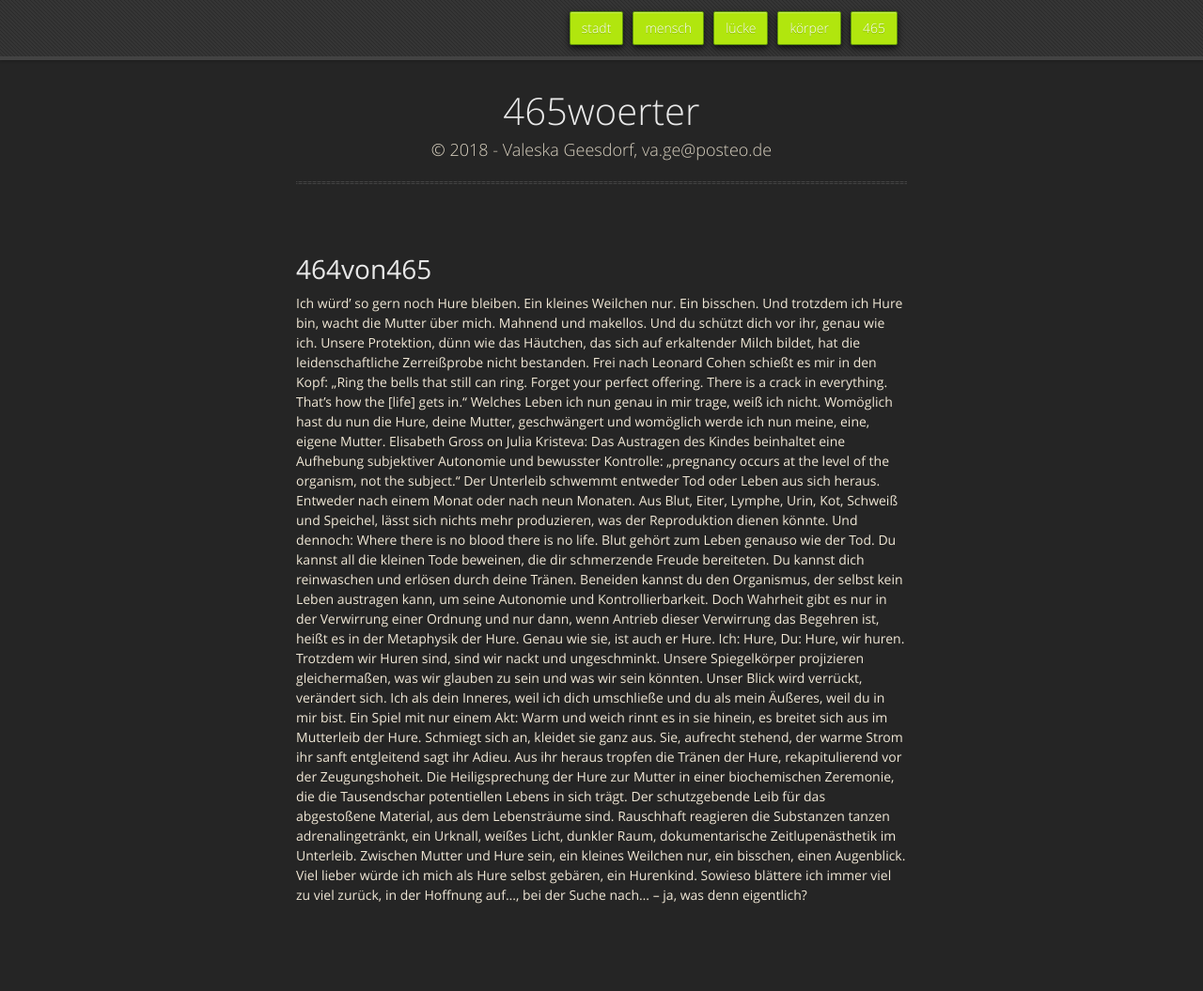
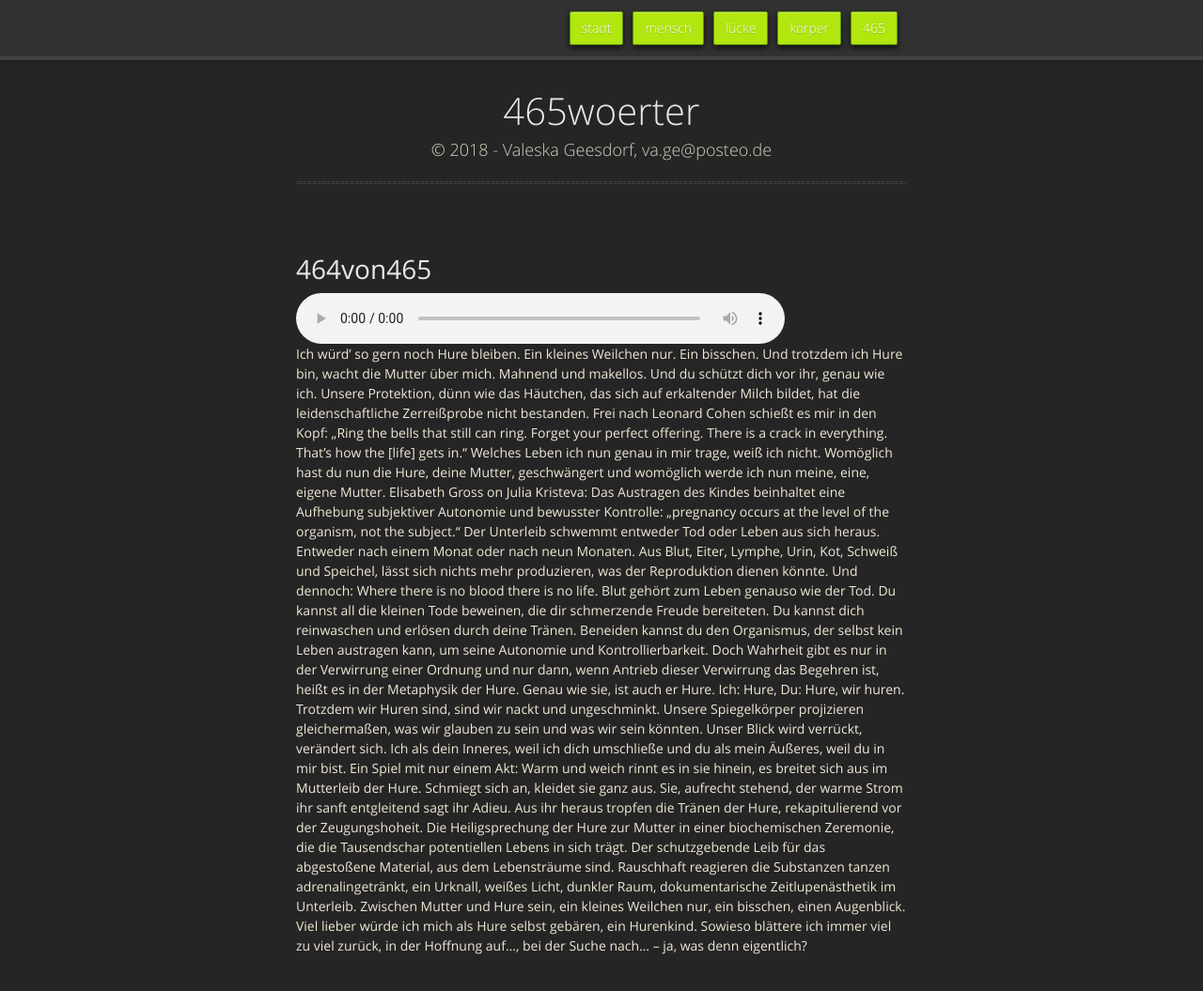
Before and after one commit to va-ge/465woerter, a Jekyll site: the page built from _koerper/464von465.md, in a window 1280 px wide and 1127 px high. Shown: the top 1055 px of the window at 94% size. Built offline with Jekyll 4.4.1, drawn with Linux system fonts in a browser that asks for light colours.

Commit message:
audio 464 fix

```diff
--- a/_koerper/464von465.md
+++ b/_koerper/464von465.md
@@ -6,7 +6,9 @@ layout: default
 
 # 464von465
 
-<audio src="464von465.mp3"></audio>
+<audio controls style="width: 80%; display: block;">
+<source src="464von465.mp3" type="audio/mpeg">
+</audio>
 
 Ich würd’ so gern noch Hure bleiben. Ein kleines Weilchen nur. Ein bisschen.
 Und trotzdem ich Hure bin, wacht die Mutter über mich. Mahnend und makellos. Und du schützt dich vor ihr, genau wie ich. Unsere Protektion, dünn wie das Häutchen, das sich auf erkaltender Milch bildet, hat die leidenschaftliche Zerreißprobe nicht bestanden. Frei nach Leonard Cohen schießt es mir in den Kopf: „Ring the bells that still can ring. Forget your perfect offering. There is a crack in everything. That’s how the [life] gets in.“ Welches Leben ich nun genau in mir trage, weiß ich nicht. Womöglich hast du nun die Hure, deine Mutter, geschwängert und womöglich werde ich nun meine, eine, eigene Mutter.
```
